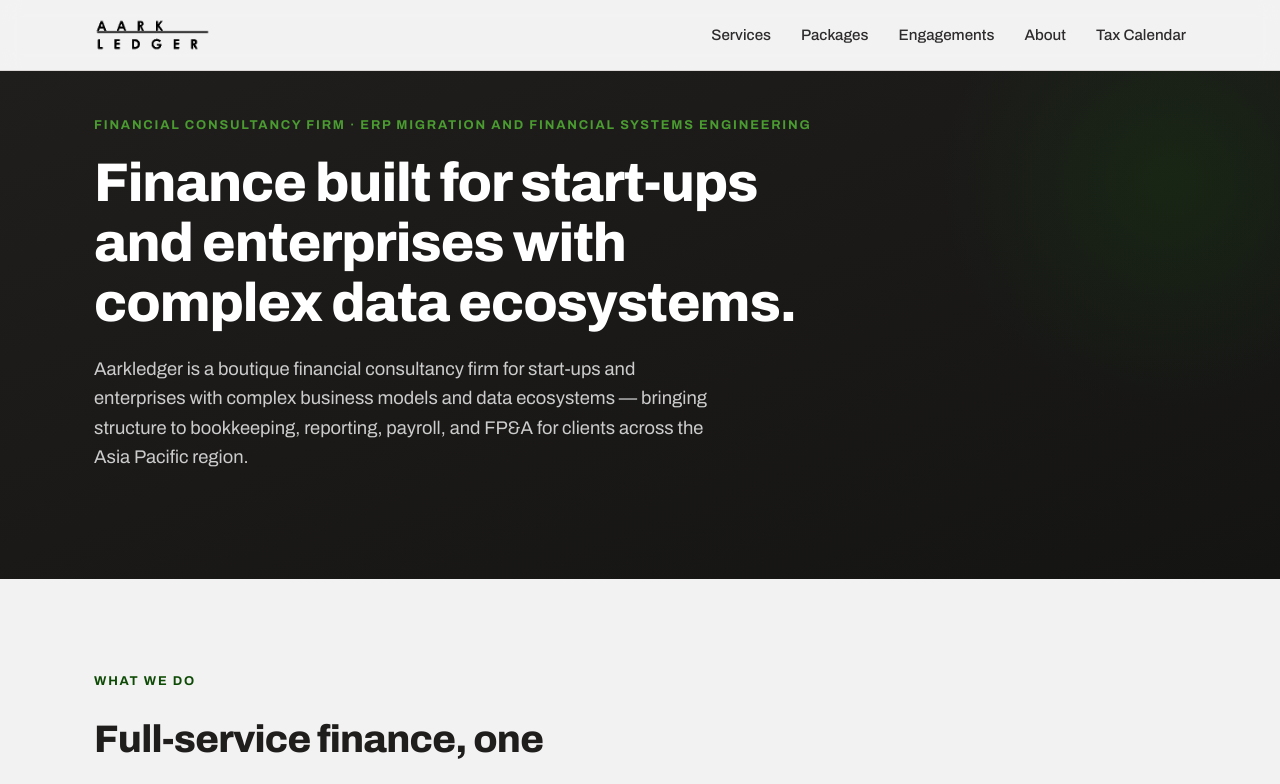
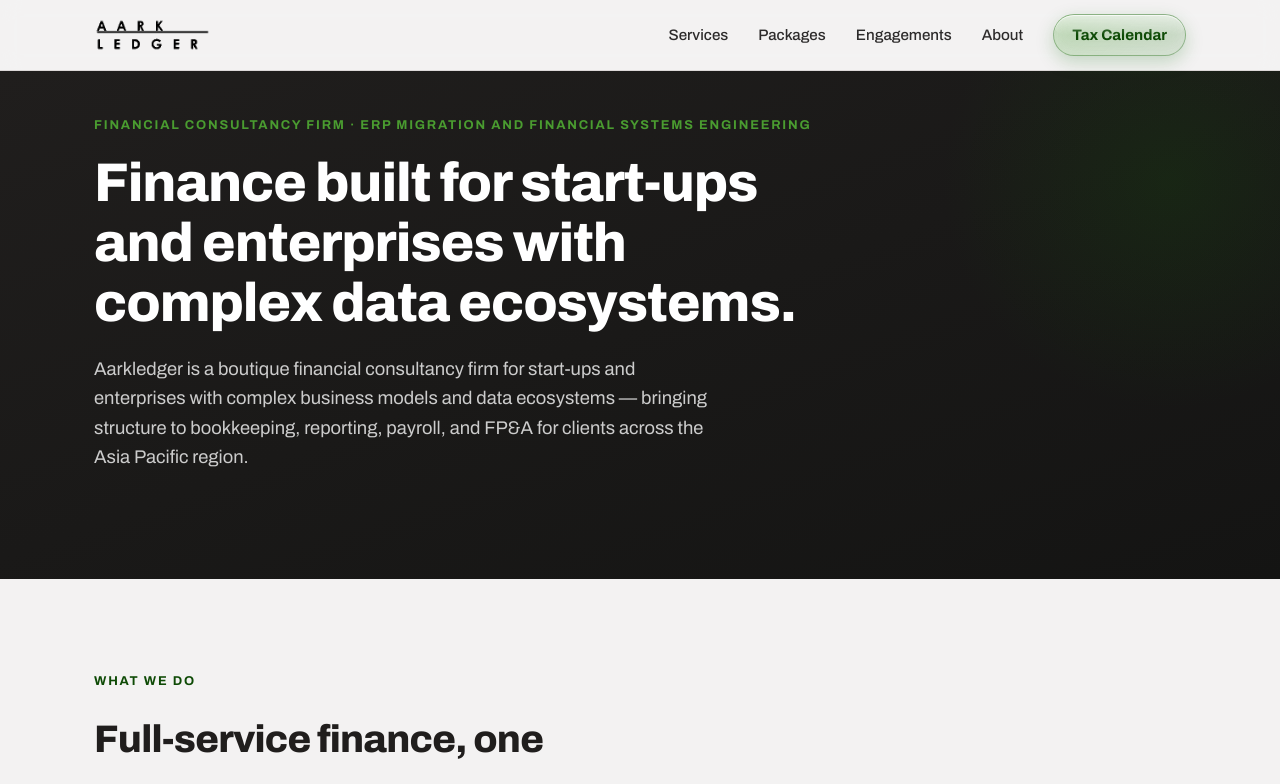
Before and after one commit to Aarkledger/aarkledger-site, a Next.js app: page / in a window 1280 px wide. Shown: the top 784 px of the page. Built offline with nearby package versions, Linux system fonts and the light colour scheme.

Commit message:
Add Liquid Glass Green styles for nav highlight
Added styles for the Tax Calendar navigation highlight with hover effects.

```diff
--- a/app/globals.css
+++ b/app/globals.css
@@ -143,6 +143,45 @@ a {
 
 .nav-links .btn {
   color: var(--navy);
+}
+
+/* Liquid Glass Green — Tax Calendar nav highlight */
+.nav-links a.nav-cal {
+  position: relative;
+  padding: 8px 18px;
+  border-radius: 999px;
+  color: var(--accent-dark);
+  font-weight: 700;
+  background: linear-gradient(135deg, rgba(74, 156, 48, 0.32), rgba(19, 98, 7, 0.18));
+  border: 1px solid rgba(19, 98, 7, 0.32);
+  box-shadow:
+    inset 0 1px 0 rgba(255, 255, 255, 0.65),
+    inset 0 -8px 14px rgba(255, 255, 255, 0.22),
+    0 6px 18px rgba(19, 98, 7, 0.22);
+  -webkit-backdrop-filter: blur(8px) saturate(180%);
+  backdrop-filter: blur(8px) saturate(180%);
+  overflow: hidden;
+  transition: transform 0.25s ease, box-shadow 0.25s ease,
+    background 0.25s ease, color 0.25s ease;
+}
+
+.nav-links a.nav-cal::before {
+  content: "";
+  position: absolute;
+  inset: 0 0 auto 0;
+  height: 50%;
+  border-radius: inherit;
+  background: linear-gradient(180deg, rgba(255, 255, 255, 0.55), rgba(255, 255, 255, 0));
+  pointer-events: none;
+}
+
+.nav-links a.nav-cal:hover {
+  color: #fff;
+  transform: translateY(-1px);
+  background: linear-gradient(135deg, rgba(74, 156, 48, 0.92), rgba(19, 98, 7, 0.88));
+  box-shadow:
+    inset 0 1px 0 rgba(255, 255, 255, 0.5),
+    0 10px 26px rgba(19, 98, 7, 0.4);
 }
 
 @media (max-width: 820px) {
```
